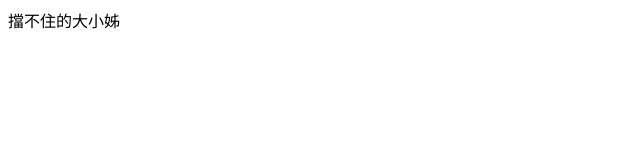
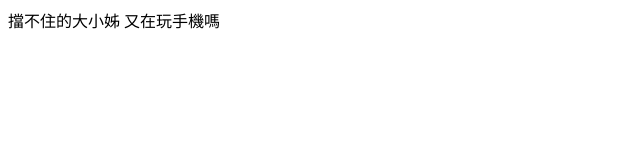
Before and after one commit to an80546/hitgub, a plain HTML site: page index.html in a window 1280 px wide. Shown: the whole page, without its empty margins (0-640 px from the left). Drawn offline with Linux system fonts and the light colour scheme.

Commit message:
edit and add

```diff
--- a/index.html
+++ b/index.html
@@ -4,3 +4,6 @@ YARE YARE
 <head>
 擋不住的大小姊
 </head>
+<body>
+又在玩手機嗎
+</body>
```
Also changed, not shown: notindex.html (+1 -0 lines), neuwu.html (added).
